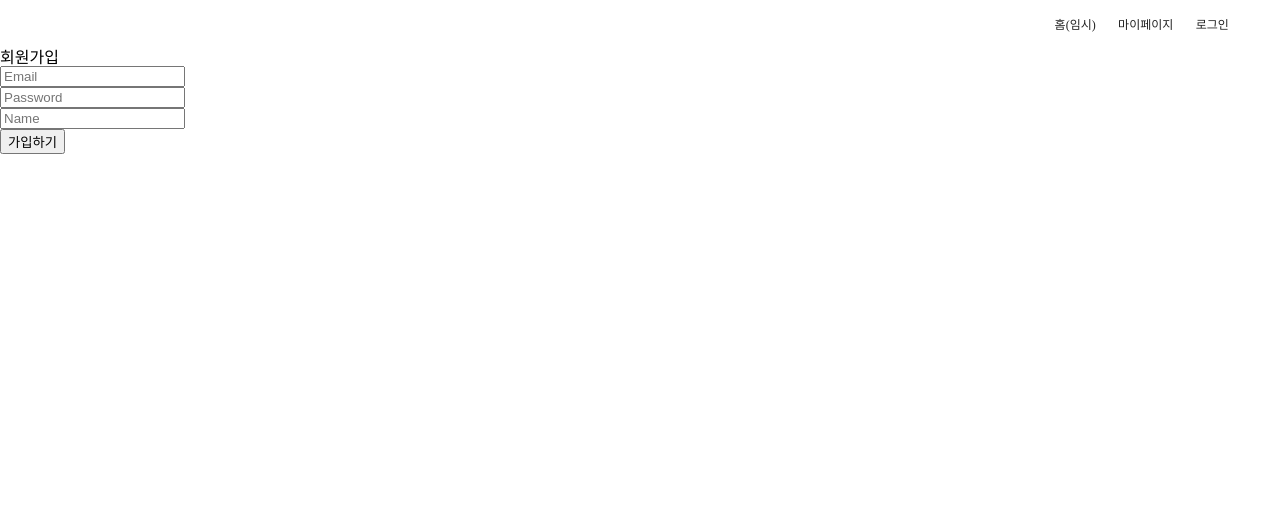
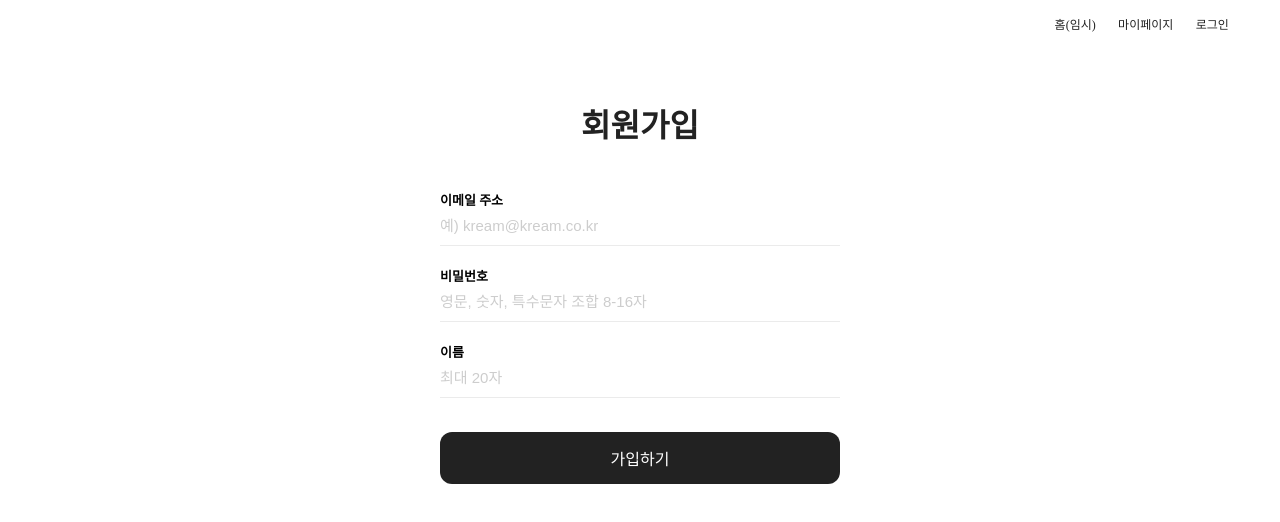
Before and after one commit to yejine2/vue-project-team4, a Vue app: page /join in a window 1280 px wide. Shown: the top 522 px of the page. Built offline with nearby package versions, Linux system fonts and the light colour scheme.

Commit message:
feat: Update Sign up

```diff
--- a/src/views/SignUp.vue
+++ b/src/views/SignUp.vue
@@ -1,30 +1,80 @@
 <template>
-  <div class="container">
-    <h1>회원가입</h1>
-    <div class="signup-container">
-      <div>
+  <div class="container-signup">
+    <div class="sign-up-area">
+      <h2 class="sign-up-title">
+        회원가입
+      </h2>
+
+      <!-- 이메일 입력 -->
+      <div class="input-box">
+        <h3
+          class="input-title"
+          :class="{ 'title-danger': emailHasError }">
+          이메일 주소
+        </h3>
         <input
           v-model="email"
+          class="input-item"
           type="text"
-          placeholder="Email" />
+          placeholder="예) kream@kream.co.kr"
+          :class="{ 'input-danger': emailHasError }" />
+        <p
+          v-show="valid.email"
+          class="input-error">
+          이메일 주소를 정확히 입력해주세요.
+        </p>
       </div>
-      <div>
+
+      <!-- 비밀번호 입력 -->
+      <div class="input-box">
+        <h3
+          :class="{ 'title-danger': passwordHasError }"
+          class="input-title">
+          비밀번호
+        </h3>
         <input
           v-model="password"
-          maxlength="8"
-          type="text"
-          placeholder="Password" />
+          :class="{ 'input-danger': passwordHasError }"
+          class="input-item"
+          minlength="8"
+          maxlength="16"
+          type="password"
+          placeholder="영문, 숫자, 특수문자 조합 8-16자" />
+        <p
+          v-show="valid.password"
+          class="input-error">
+          영문, 숫자, 특수문자를 조합하여 입력해주세요. (8-16자)
+        </p>
       </div>
-      <div>
+
+      <!-- 이름 입력 -->
+      <div class="input-box">
+        <h3
+          :class="{ 'title-danger': nameHasError }"
+          class="input-title">
+          이름
+        </h3>
         <input
           v-model="displayName"
+          :class="{ 'input-danger': nameHasError }"
+          class="input-item"
           maxlength="20"
           type="text"
-          placeholder="Name" />
+          placeholder="최대 20자"
+          @input="test" />
+        <p
+          v-show="valid.displayName"
+          class="input-error">
+          이름을 입력해주세요. (최대 20자)
+        </p>
       </div>
-      <button @click="signUp">
-        가입하기
-      </button>
+      <div class="sign-up-box">
+        <button
+          class="sign-up-btn"
+          @click="signUp">
+          가입하기
+        </button>
+      </div>
     </div>
   </div>
 </template>
@@ -38,20 +88,146 @@ export default {
     return {
       email: '',
       password: '',
-      displayName: ''
+      displayName: '',
+      valid: {
+        email: false,
+        password: false,
+        displayName: false,
+      },
+        emailHasError: false,
+        passwordHasError: false,
+        nameHasError: false,
     }
   },
   computed: {
-    ...mapStores(useAuthStore)
+    ...mapStores(useAuthStore),
+
+  },
+  watch: {
+    'email': function() {
+      this.checkEmail()
+    },
+    'password': function() {
+      this.checkPassword()
+    },
+    'displayName': function() {
+      this.checkDisplayName()
+    }
   },
   methods: {
-    signUp() {
-      this.authStore.signUp({
+    checkEmail() {
+      //이메일 형식이 빈칸 또는, 알파벳+숫자@알파벳+숫자.알파벳+숫자 형식이 아닐경우
+      const validateEmail = /^[A-Za-z0-9_\\.\\-]+@[A-Za-z0-9\\-]+\.[A-Za-z0-9\\-]+/
+      if (!validateEmail.test(this.email) || !this.email) {
+        this.valid.email = true
+        this.emailHasError = true
+        return
+      } this.valid.email = false
+        this.emailHasError = false
+    },
+    checkPassword() {
+        if (!this.password) {
+        this.valid.password = true
+        this.passwordHasError = true
+        return
+      } this.valid.password = false
+        this.passwordHasError = false
+    },
+    checkDisplayName() {
+        if (!this.displayName) {
+        this.valid.displayName = true
+        this.nameHasError = true
+        return
+      } this.valid.displayName  = false
+        this.nameHasError = false
+    },
+
+    async signUp() {
+      if (!this.email.trim() && !this.password.trim() && !this.displayName.trim()) return
+      try {
+        await this.authStore.signUp({
         email: this.email,
         password: this.password,
         displayName: this.displayName
       })
+      this.$router.push('/')
+      } catch (error) {
+        console.log(error)
+      }
     }
   }
 }
 </script>
+
+<style scoped lang="scss">
+.container-signup {
+  margin: 0 auto;
+  padding: 0 40px;
+  max-width: 1280px;
+  .sign-up-area {
+  margin: 0 auto;
+  padding: 60px 0 160px;
+  width: 400px;
+  .sign-up-title {
+    padding-bottom: 42px;
+    font-size: 32px;
+    font-weight: 600;
+    color: $color-black;
+    margin: 0 auto;
+    justify-content: center;
+    display: flex;
+  }
+  .input-box {
+    padding: 10px 0 14px;
+    .input-title {
+      font: {
+        size: 13px;
+        weight: 600;
+      }
+    }
+    .input-item {
+    border: 0;
+    padding: 8px 0;
+    width: 100%;
+    font-size: 15px;
+    line-height: 22px;
+    border-bottom: 1px solid #ebebeb;
+    &:focus{
+      outline: none;
+      border-bottom: 2px solid $color-black;
+    }
+    &::placeholder {
+      color: #cdcdcd;
+      font-weight: 400;
+    }
+    }
+  }
+  .sign-up-box {
+    padding-top: 20px;
+    .sign-up-btn {
+      width: 100%;
+      height: 52px;
+      border-radius: 12px;
+      color: $color-white;
+      background-color: $color-black;
+      font-size: 16px;
+      cursor: pointer;
+      border: 0px solid $color-white;
+    }
+  }
+// Error
+  .input-error {
+    line-height: 16px;
+    font-size: 11px;
+    color: #f15746;
+  }
+  .title-danger {
+    color: #f15746;
+  }
+  .input-danger {
+    border-bottom: 1px solid #f15746 !important;
+  }
+}
+}
+
+</style>
```
